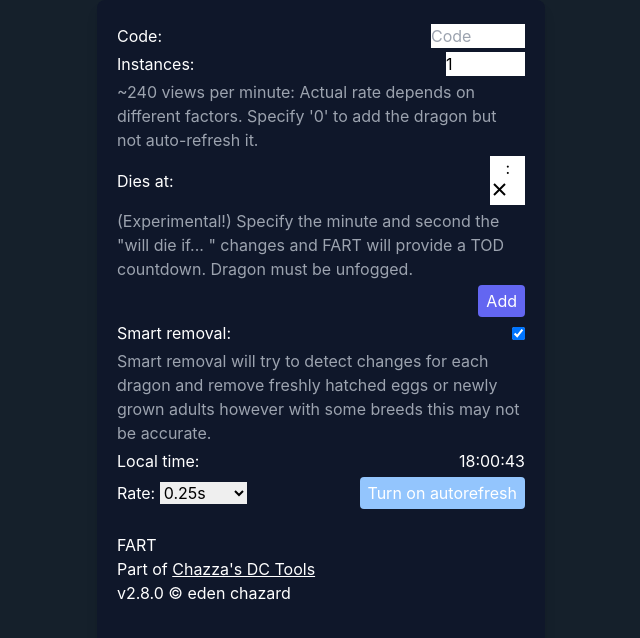
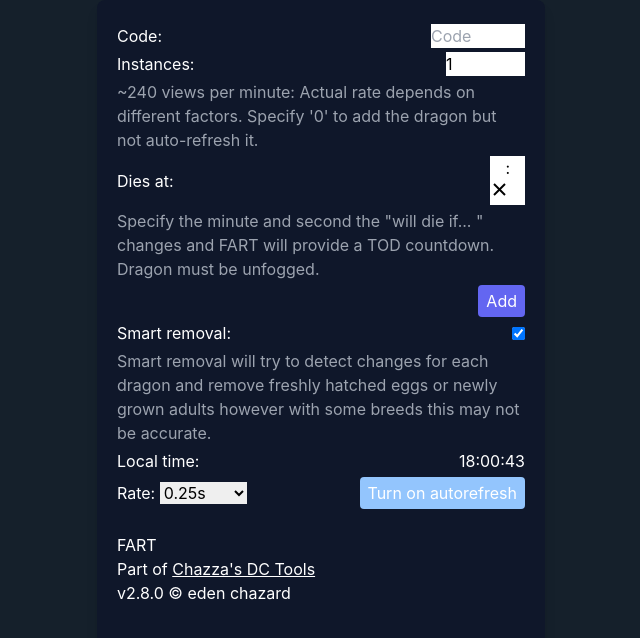
Before and after one commit to edenchazard/dc-auto-refresher, a React (Create React App) app in the folder src/frontend/: page / in a window 1280 px wide. Shown: the top 638 px of the page, without its empty margins (319-959 px from the left). Built offline with nearby package versions, Linux system fonts and the light colour scheme.

Commit message:
remove experimental warning

```diff
--- a/src/frontend/src/components/AddDragon.tsx
+++ b/src/frontend/src/components/AddDragon.tsx
@@ -66,7 +66,7 @@ export default function AddDragon({addToList, rate}){
                         disableClock={true} />
                 </div>
                 <div className='flex justify-between text-gray-400'>
-                    <p>(Experimental!) Specify the minute and second the "will die if... " changes and FART will provide a TOD countdown. Dragon must be unfogged.</p>
+                    <p>Specify the minute and second the "will die if... " changes and FART will provide a TOD countdown. Dragon must be unfogged.</p>
                 </div>
                 <div className='flex items-end flex-col'>
                     <button className="rounded bg-indigo-500 px-2 py-1 hover:bg-indigo-700" onClick={handleAdd}>Add</button>
```
